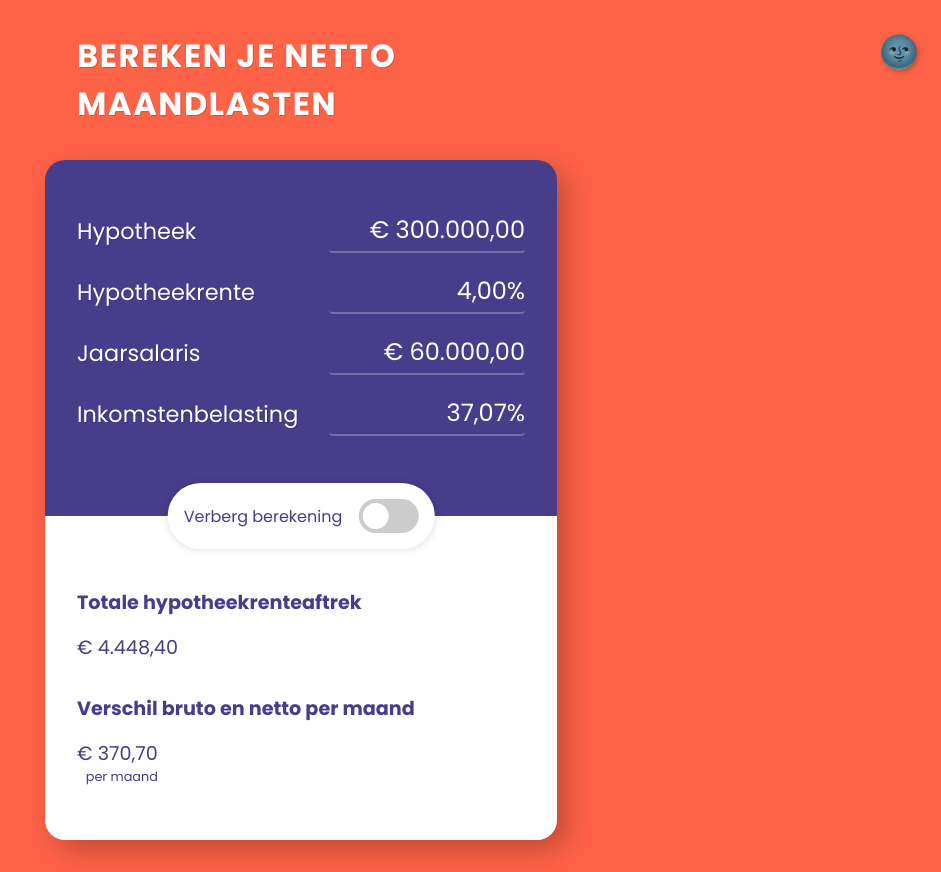
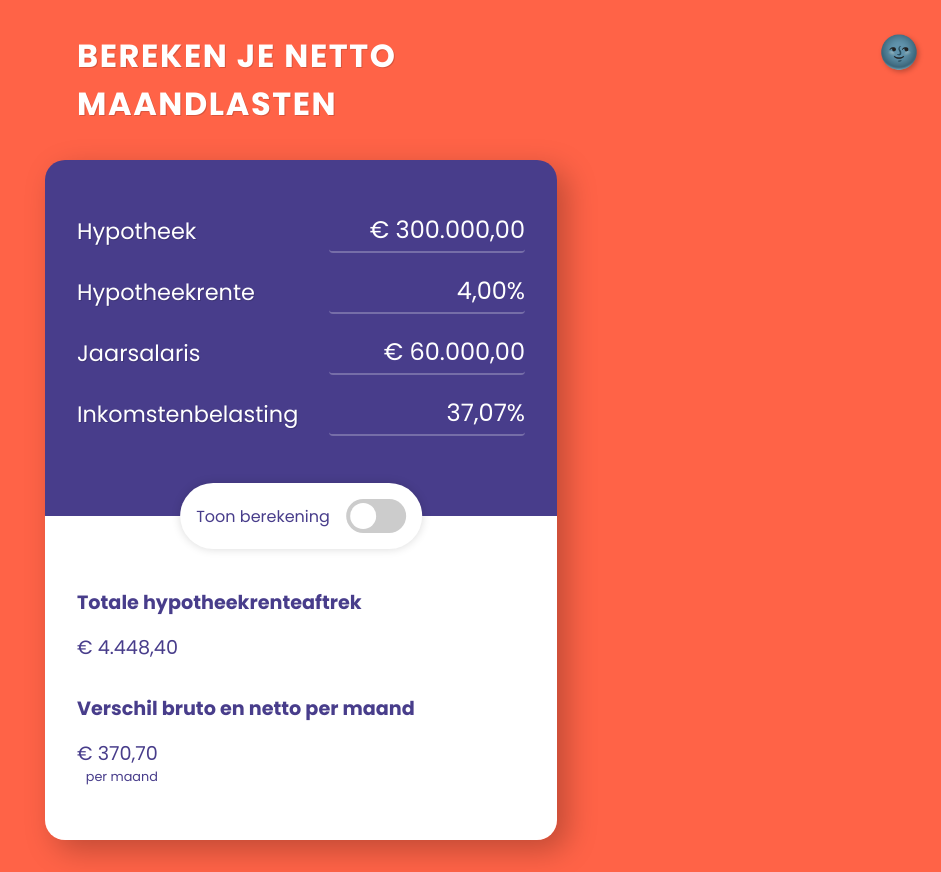
Before and after one commit to levizimmerman/svelte-hypotheek-rente-aftrek-calculator, a SvelteKit app: page / in a window 1280 px wide. Shown: the whole page, without its empty margins (339-1280 px from the left). Built offline with nearby package versions, Linux system fonts and the light colour scheme.

Commit message:
fix: Ternary calc

```diff
--- a/src/routes/+page.svelte
+++ b/src/routes/+page.svelte
@@ -280,7 +280,7 @@
 				</CalculationRow>
 				<div class="show-calc">
 					<label for="toggle"
-						>{#if showCalc}Verberg berekening{:else}Toon berekening{/if}</label
+						>{#if $showCalc}Verberg berekening{:else}Toon berekening{/if}</label
 					><Switch onToggle={(on) => showCalc.update(() => on)} id="toggle" toggled={$showCalc} />
 				</div>
 			</div>
```
